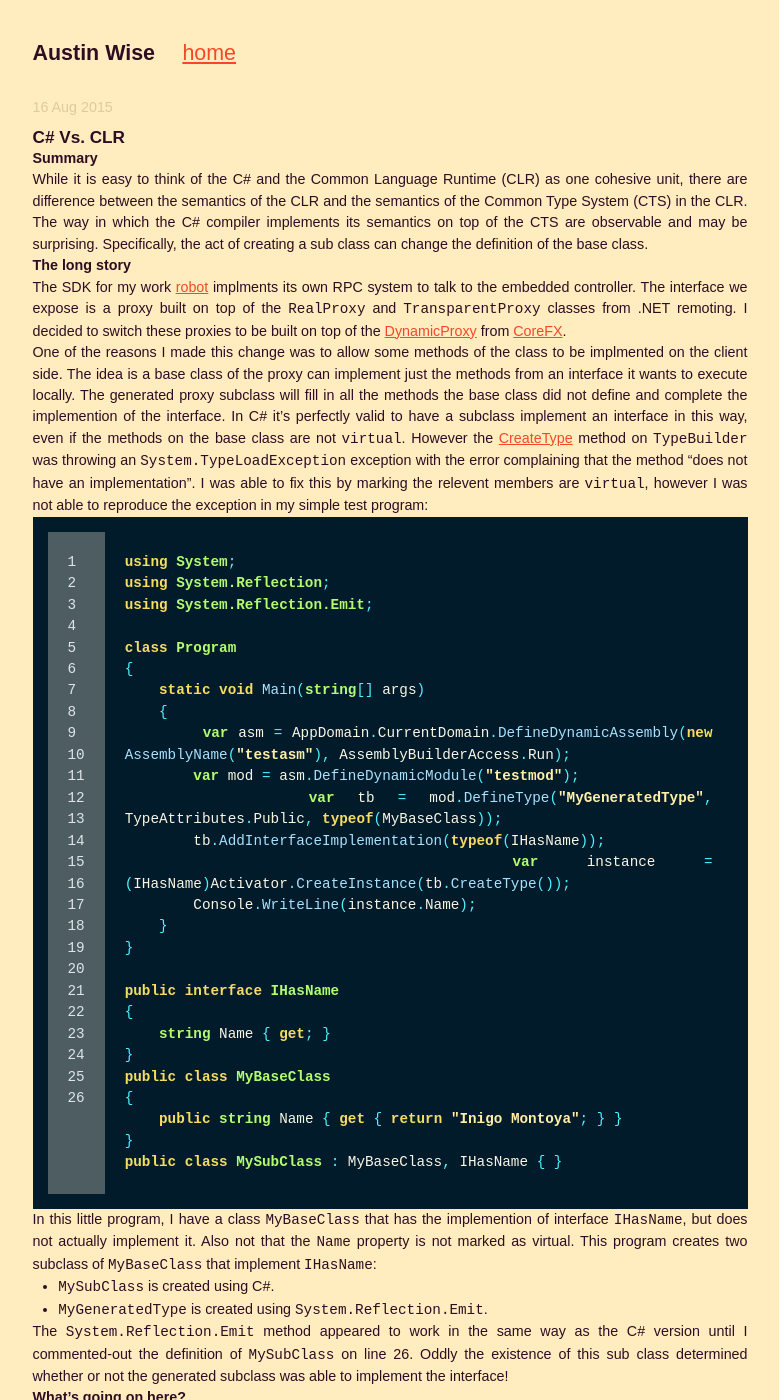
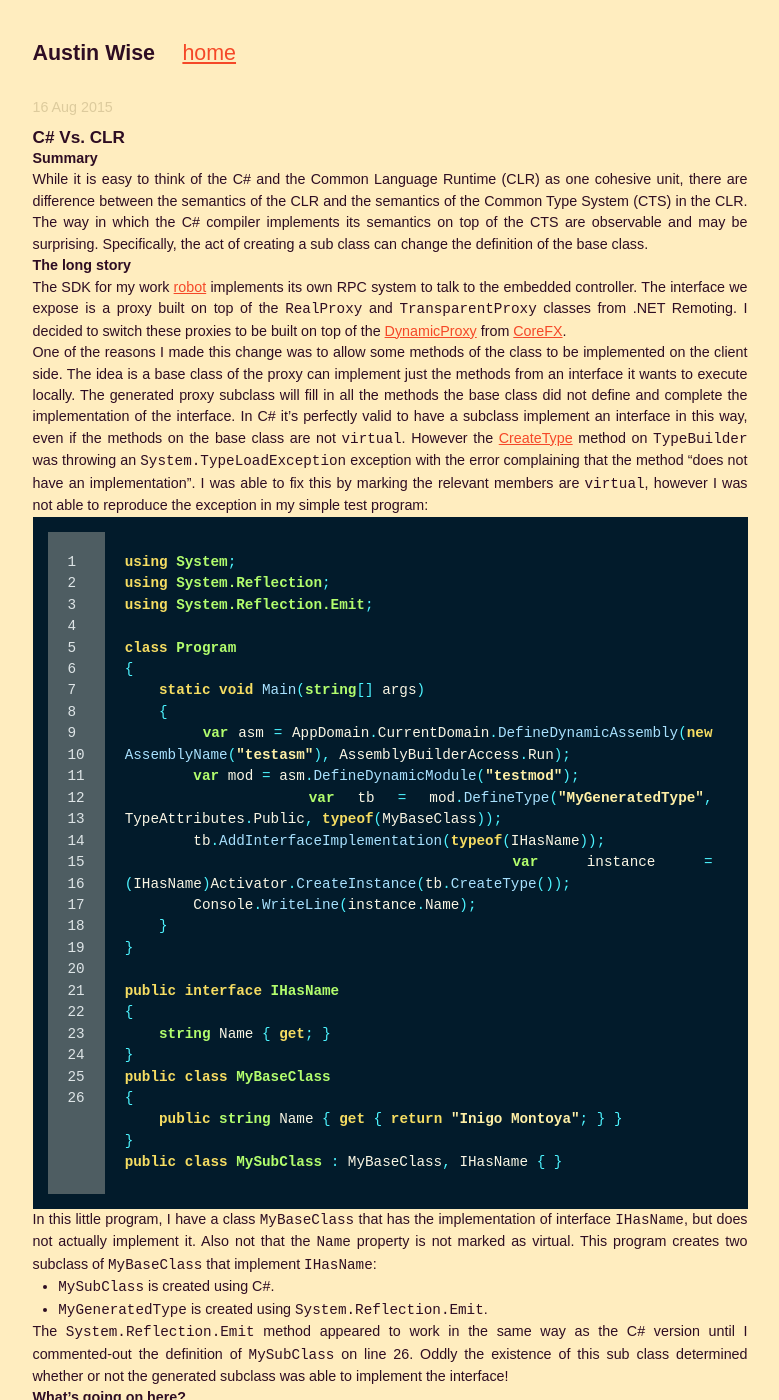
Before and after one commit to AustinWise/austinwise.github.com, a Jekyll site: the page built from _posts/2015-08-16-csharp-vs-clr.markdown, in a window 1280 px wide and 1400 px high. Shown: the whole window, without its empty margins (250-1029 px from the left). Built offline with Jekyll 4.4.1, drawn with Linux system fonts in a browser that asks for light colours; Markdown is read by kramdown in place of the engine named in the settings; some of the changed text lies outside the part shown.

Commit message:
Spell check.

```diff
--- a/_posts/2015-08-16-csharp-vs-clr.markdown
+++ b/_posts/2015-08-16-csharp-vs-clr.markdown
@@ -18,20 +18,20 @@ the definition of the base class.
 
 ### The long story
 
-The SDK for my work [robot][Robot] implments its own RPC system to talk to the
+The SDK for my work [robot][Robot] implements its own RPC system to talk to the
 embedded controller. The interface we expose is a proxy built on top of the
-`RealProxy` and `TransparentProxy` classes from .NET remoting. I decided to
+`RealProxy` and `TransparentProxy` classes from .NET Remoting. I decided to
 switch these proxies to be built on top of the [DynamicProxy] from [CoreFX].
 
 One of the reasons I made this change was to allow some methods of the class to
-be implmented on the client side. The idea is a base class of the proxy can implement
+be implemented on the client side. The idea is a base class of the proxy can implement
 just the methods from an interface it wants to execute locally. The generated proxy
 subclass will fill in all the methods the base class did not define and complete the
-implemention of the interface. In C# it's perfectly valid to have a subclass implement an
+implementation of the interface. In C# it's perfectly valid to have a subclass implement an
 interface in this way, even if the methods on the base class are not `virtual`.
 However the [CreateType] method on `TypeBuilder` was throwing
 an `System.TypeLoadException` exception with the error complaining that the method
-"does not have an implementation". I was able to fix this by marking the relevent
+"does not have an implementation". I was able to fix this by marking the relevant
 members are `virtual`, however I was not able to reproduce the exception in my
 simple test program:
 
@@ -65,7 +65,7 @@ public class MySubClass : MyBaseClass, IHasName { }
 
 {% endhighlight %}
 
-In this little program, I have a class `MyBaseClass` that has the implemention
+In this little program, I have a class `MyBaseClass` that has the implementation
 of interface `IHasName`, but does not actually implement it. Also not that the
 `Name` property is not marked as virtual. This program creates two subclass of
 `MyBaseClass` that implement `IHasName`:
```
Also changed, not shown: other parts of _posts/2015-08-16-csharp-vs-clr.markdown (+2 -2 lines).
